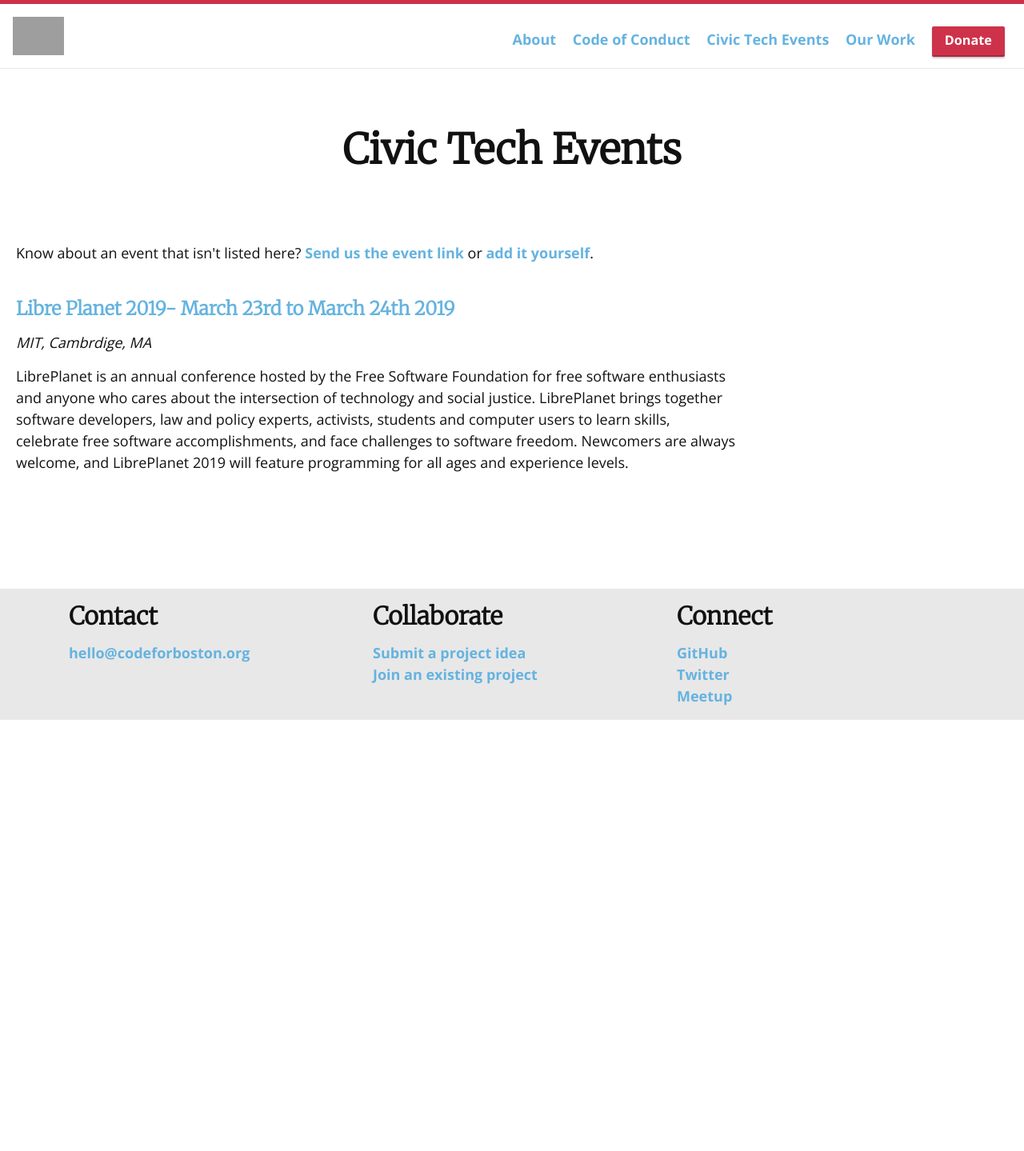
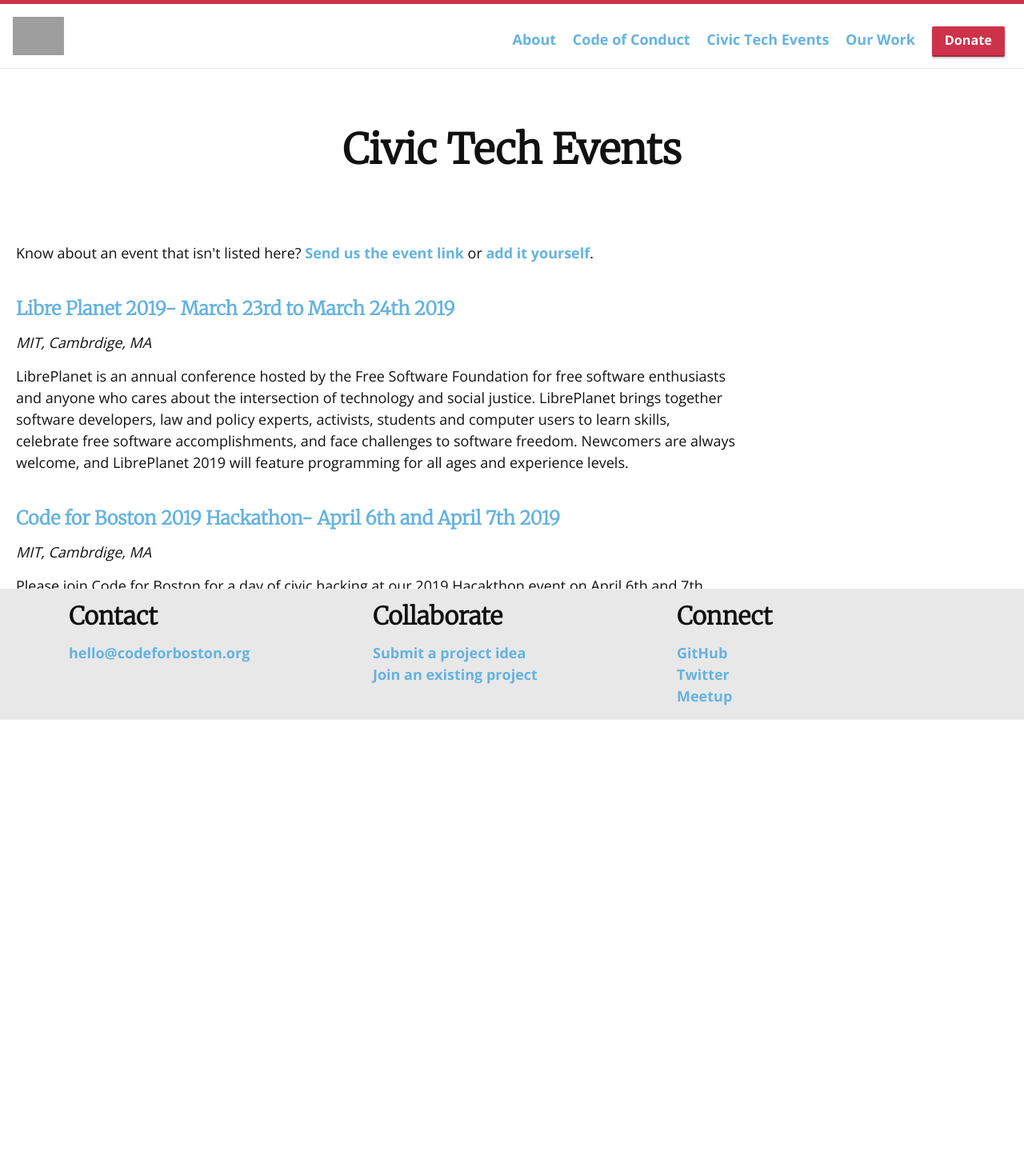
Before and after one commit to codeforboston/codeforboston.org, a Jekyll site: the page built from event.html, in a window 1280 px wide. Shown: the whole page at 80% size. Built offline with Jekyll 4.4.1, drawn with Linux system fonts in a browser that asks for light colours; nearby versions of some CDN libraries; before the commit the page ends 1204 px from its top, so only the background shows below that; grey boxes are pictures that could not be loaded.

Commit message:
Update active.yml
Added CFB Hackathon

```diff
--- a/_data/events/active.yml
+++ b/_data/events/active.yml
@@ -4,3 +4,10 @@
   location: MIT, Cambrdige, MA
   description: >
     <p>LibrePlanet is an annual conference hosted by the Free Software Foundation for free software enthusiasts and anyone who cares about the intersection of technology and social justice. LibrePlanet brings together software developers, law and policy experts, activists, students and computer users to learn skills, celebrate free software accomplishments, and face challenges to software freedom. Newcomers are always welcome, and LibrePlanet 2019 will feature programming for all ages and experience levels.
+
+- name: Code for Boston 2019 Hackathon
+  url: Coming soon
+  date: April 6th and April 7th 2019
+  location: MIT, Cambrdige, MA
+  description: >
+    <p>Please join Code for Boston for a day of civic hacking at our 2019 Hacakthon event on April 6th and 7th. Taking place on Saturday at the Jobcase offices in Cambridge, this year’s event will feature a community-focused hackathon to kick off a new set of Code for Boston projects with our government and community partners.
```
